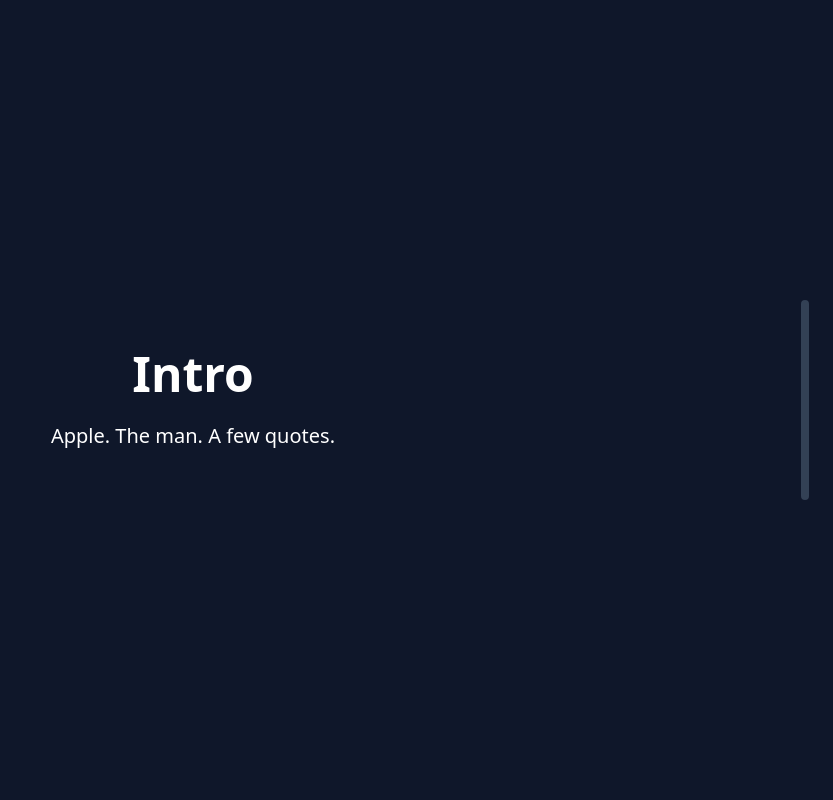
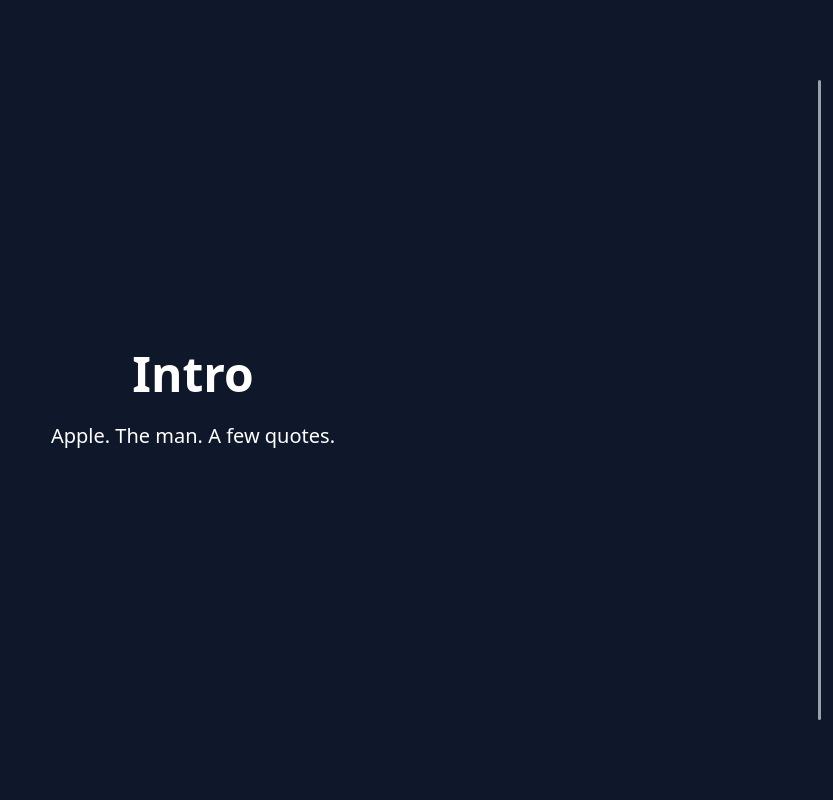
Before and after one commit to 19dolly-hub/assignment, a React app: page / in a window 1280 px wide. Shown: the top 800 px of the page, without its empty margins (447-1280 px from the left). Built offline with nearby package versions, Linux system fonts and the light colour scheme; the HTML template or start-up script is replaced by a standard one.

Commit message:
complete update

```diff
--- a/package.json
+++ b/package.json
@@ -14,6 +14,7 @@
     "framer-motion": "^12.23.13",
     "react": "^19.1.1",
     "react-dom": "^19.1.1",
+    "react-icons": "^5.5.0",
     "tailwindcss": "^4.1.13"
   },
   "devDependencies": {
--- a/src/App.jsx
+++ b/src/App.jsx
@@ -1,8 +1,8 @@
+import { animate, motion, useMotionValue, useTransform } from "framer-motion";
 import { useEffect, useRef, useState } from "react";
-import { motion, useMotionValue, useTransform, animate } from "framer-motion";
+import { CgMenuRight } from "react-icons/cg";
 
-export default function App() {
-  // === DATA ===
+function App() {
   const sections = [
     { id: 0, title: "Intro", text: "Apple. The man. A few quotes." },
     { id: 1, title: "Keynote", text: "Stage presence & storytelling." },
@@ -10,94 +10,149 @@
     { id: 3, title: "Legacy", text: "The aftermath & memory." },
   ];
 
-  // === LAYOUT ===
-  const [viewportH, setViewportH] = useState(window.innerHeight);
+  const [open, setOpen] = useState(false);
+
+  const y = useMotionValue(0);
+  const containerRef = useRef(null);
+  const trackRef = useRef(null);
+
+  // vertical progress bar
+  const yProgress = useTransform(y, (v) => {
+    const container = containerRef.current;
+    if (!container) return 0;
+    const totalHeight = container.scrollHeight;
+    const maxScroll = totalHeight - window.innerHeight;
+    return Math.min(Math.max(-v / maxScroll, 0), 1);
+  });
+  const yProgressHeight = useTransform(yProgress, (p) => `${p * 100}%`);
+
   useEffect(() => {
-    const resize = () => setViewportH(window.innerHeight);
-    window.addEventListener("resize", resize);
-    return () => window.removeEventListener("resize", resize);
-  }, []);
+    // resolve refresh bug
+    if ("scrollRestoration" in window.history) {
+      window.history.scrollRestoration = "manual";
+    }
+    y.set(0);
 
-  const contentH = sections.length * viewportH;
-  const maxScroll = contentH - viewportH;
+    const container = containerRef.current;
+    const maxScroll = container.scrollHeight - window.innerHeight;
 
-  // === MOTION VALUES ===
-  const y = useMotionValue(0); // main content position
-  const trackHeight = 200;
-  const scrollProgress = useTransform(y, (val) => -val / maxScroll);
-  const fillHeight = useTransform(scrollProgress, (p) => p * trackHeight);
+    // wheel / touchpad
+    const onWheel = (e) => {
+      let newY = y.get() - e.deltaY;
 
-  // === HELPERS ===
-  const scrollTo = (next) => {
-    if (next > 0) next = 0;
-    if (next < -maxScroll) next = -maxScroll;
-    animate(y, next, { type: "spring", stiffness: 80, damping: 20 });
-  };
+      // 0 >= y >= -maxScroll
+      if (newY > 0) newY = 0;
+      if (newY < -maxScroll) newY = -maxScroll;
 
-  const snapToNearest = () => {
-    const raw = -y.get(); // positive scroll value
-    const index = Math.round(raw / viewportH);
-    const next = -(index * viewportH);
-    animate(y, next, { type: "spring", stiffness: 100, damping: 25 });
-  };
+      animate(y, newY, { type: "spring", stiffness: 1000, damping: 20 });
+      // console.log(yProgress);
+    };
 
-  // === WHEEL SCROLL ===
-  useEffect(() => {
-    const onWheel = (e) => {
-      e.preventDefault();
-      scrollTo(y.get() - e.deltaY * 2);
-    };
-    window.addEventListener("wheel", onWheel, { passive: false });
-    return () => window.removeEventListener("wheel", onWheel);
-  }, [maxScroll]);
+    // mobile touch
+    let startY = 0;
 
-  // === TOUCH SCROLL ===
-  useEffect(() => {
-    let startY = 0;
-    const onTouchStart = (e) => {
+    const onTchS = (e) => {
       startY = e.touches[0].clientY;
     };
-    const onTouchMove = (e) => {
-      const delta = e.touches[0].clientY - startY;
-      scrollTo(y.get() + delta * 1.5);
-      startY = e.touches[0].clientY;
+    const onTchM = (e) => {
+      const currY = e.touches[0].clientY;
+      const deltaY = currY - startY;
+
+      let newY = y.get() + deltaY * 10;
+
+      // 0 >= y >= -maxScroll
+      if (newY > 0) newY = 0;
+      if (newY < -maxScroll) newY = -maxScroll;
+
+      animate(y, newY, {
+        type: "tween",
+        ease: "easeOut",
+        duration: 0.4,
+      });
+      startY = currY;
     };
-    const onTouchEnd = () => snapToNearest();
 
-    window.addEventListener("touchstart", onTouchStart, { passive: false });
-    window.addEventListener("touchmove", onTouchMove, { passive: false });
-    window.addEventListener("touchend", onTouchEnd);
+    window.addEventListener("wheel", onWheel);
+    window.addEventListener("touchstart", onTchS);
+    window.addEventListener("touchmove", onTchM);
 
     return () => {
-      window.removeEventListener("touchstart", onTouchStart);
-      window.removeEventListener("touchmove", onTouchMove);
-      window.removeEventListener("touchend", onTouchEnd);
+      window.removeEventListener("wheel", onWheel);
+      window.removeEventListener("touchstart", onTchS);
+      window.removeEventListener("touchmove", onTchM);
     };
-  }, [maxScroll, viewportH]);
+  }, [y]);
 
-  // === CLICK & HOLD ON TRACK ===
-  const holdRef = useRef(null);
-  const startHold = (e) => {
-    const rect = e.currentTarget.getBoundingClientRect();
-    const update = () => {
-      const clickY = e.clientY - rect.top;
-      const progress = clickY / trackHeight;
-      const next = -(progress * maxScroll);
-      scrollTo(next);
+  // Handle track click & drag
+  useEffect(() => {
+    const track = trackRef.current;
+    if (!track) return;
+
+    const container = containerRef.current;
+    if (!container) return;
+
+    const maxScroll = container.scrollHeight - window.innerHeight;
+
+    let isDragging = false;
+    let startY = 0;
+    let moved = false; // flag to detect drag vs click
+
+    // helper function
+    const calculateNewY = (clientY) => {
+      const rect = track.getBoundingClientRect();
+      const posY = clientY - rect.top;
+      const ratio = Math.min(Math.max(posY / rect.height, 0), 1);
+      return -ratio * maxScroll;
     };
-    update();
-    holdRef.current = setInterval(update, 200); // repeat while holding
-  };
-  const stopHold = () => {
-    clearInterval(holdRef.current);
-    holdRef.current = null;
-  };
 
-  // === RENDER ===
+    const handlePointerDown = (e) => {
+      isDragging = true;
+      moved = false;
+      startY = e.clientY;
+
+      // y.set(calculateNewY(e.clientY));
+      animate(y, calculateNewY(e.clientY), { type: "tween", duration: 0.5 });
+
+      window.addEventListener("pointermove", handlePointerMove);
+      window.addEventListener("pointerup", handlePointerUp);
+
+      if (track.setPointerCapture) track.setPointerCapture(e.pointerId);
+    };
+
+    const handlePointerMove = (e) => {
+      if (!isDragging) return;
+
+      requestAnimationFrame(() => {
+        y.set(calculateNewY(e.clientY));
+      });
+    };
+
+    const handlePointerUp = (e) => {
+      if (!moved) {
+        animate(y, calculateNewY(e.clientY), { type: "tween", duration: 0.5 });
+      }
+
+      isDragging = false;
+      window.removeEventListener("pointermove", handlePointerMove);
+      window.removeEventListener("pointerup", handlePointerUp);
+    };
+
+    track.addEventListener("pointerdown", handlePointerDown);
+
+    return () => {
+      track.removeEventListener("pointerdown", handlePointerDown);
+      window.removeEventListener("pointermove", handlePointerMove);
+      window.removeEventListener("pointerup", handlePointerUp);
+    };
+  }, [y]);
+
   return (
-    <div className="w-screen h-screen overflow-hidden bg-black text-white relative">
-      {/* content */}
-      <motion.div style={{ y }}>
+    <>
+      <motion.section
+        ref={containerRef}
+        style={{ y }}
+        className="text-white"
+      >
         {sections.map((s) => (
           <section
             key={s.id}
@@ -108,60 +163,31 @@
             <p className="text-xl max-w-2xl">{s.text}</p>
           </section>
         ))}
-      </motion.div>
+      </motion.section>
 
-      {/* custom scrollbar */}
+      <CgMenuRight
+        onClick={() => setOpen(!open)}
+        className="fixed top-4 right-4 z-50 md:hidden flex flex-col justify-between text-2xl text-white"
+      />
+
+      {/* scroll progress bar */}
       <div
-        className="absolute right-6 top-1/2 -translate-y-1/2"
-        style={{
-          height: trackHeight,
-          width: 8,
-          background: "#334155",
-          borderRadius: 4,
-          // position: "relative",
-        }}
-        onMouseDown={startHold}
-        onMouseUp={stopHold}
-        onMouseLeave={stopHold}
+        ref={trackRef}
+        className={`
+          fixed right-3 top-1/2 -translate-y-1/2 h-[80vh] w-[3px] rounded-md touch-none
+          bg-gray-400 hover:w-[4.5px]
+          transition-all duration-300
+          md:block
+          ${open ? "block" : "hidden"}
+        `}
       >
-        {/* fill bar */}
         <motion.div
-          style={{
-            height: fillHeight,
-            width: "100%",
-            background: "#38bdf8",
-            borderRadius: 4,
-            originY: 0,
-          }}
-        />
-
-        {/* draggable thumb */}
-        <motion.div
-          drag="y"
-          dragConstraints={{ top: 0, bottom: trackHeight }}
-          dragElastic={0}
-          onDrag={(e, info) => {
-            const rect = e.target.parentNode.getBoundingClientRect();
-            const relativeY = info.point.y - rect.top;
-            const progress = Math.min(Math.max(relativeY / trackHeight, 0), 1);
-            const next = -(progress * maxScroll);
-            y.set(next);
-          }}
-          onDragEnd={snapToNearest}
-          style={{
-            y: fillHeight,
-            left: "50%",
-            translateX: "-50%",
-            width: 12,
-            height: 12,
-            borderRadius: "50%",
-            background: "transparent",
-            position: "absolute",
-            top: 0,
-            cursor: "grab",
-          }}
+          style={{ height: yProgressHeight }}
+          className="w-full bg-blue-500 rounded-md origin-top"
         />
       </div>
-    </div>
+    </>
   );
 }
+
+export default App;
```
Also changed, not shown: 1 other file (tests, documents, lock files or other folders).
